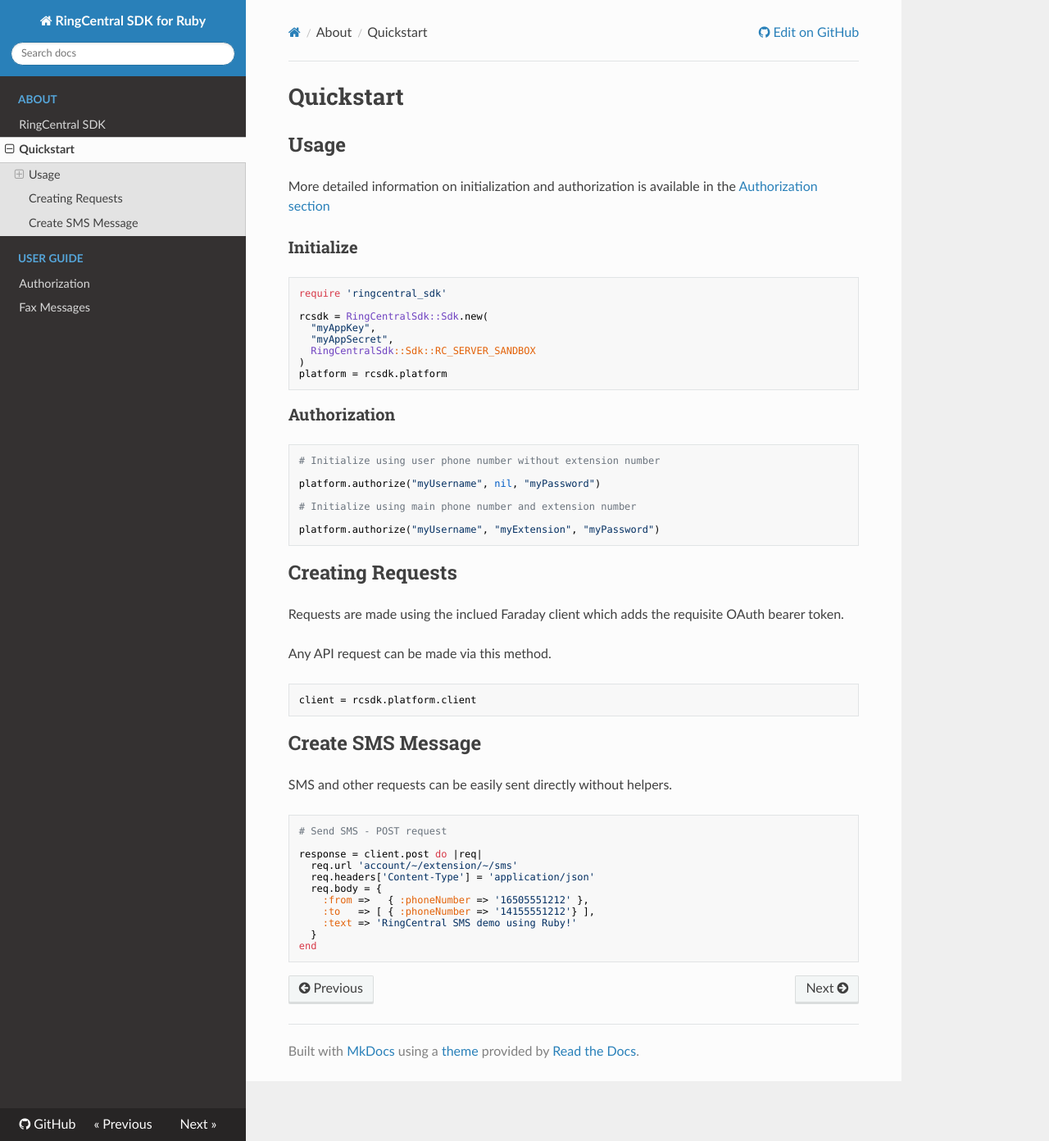
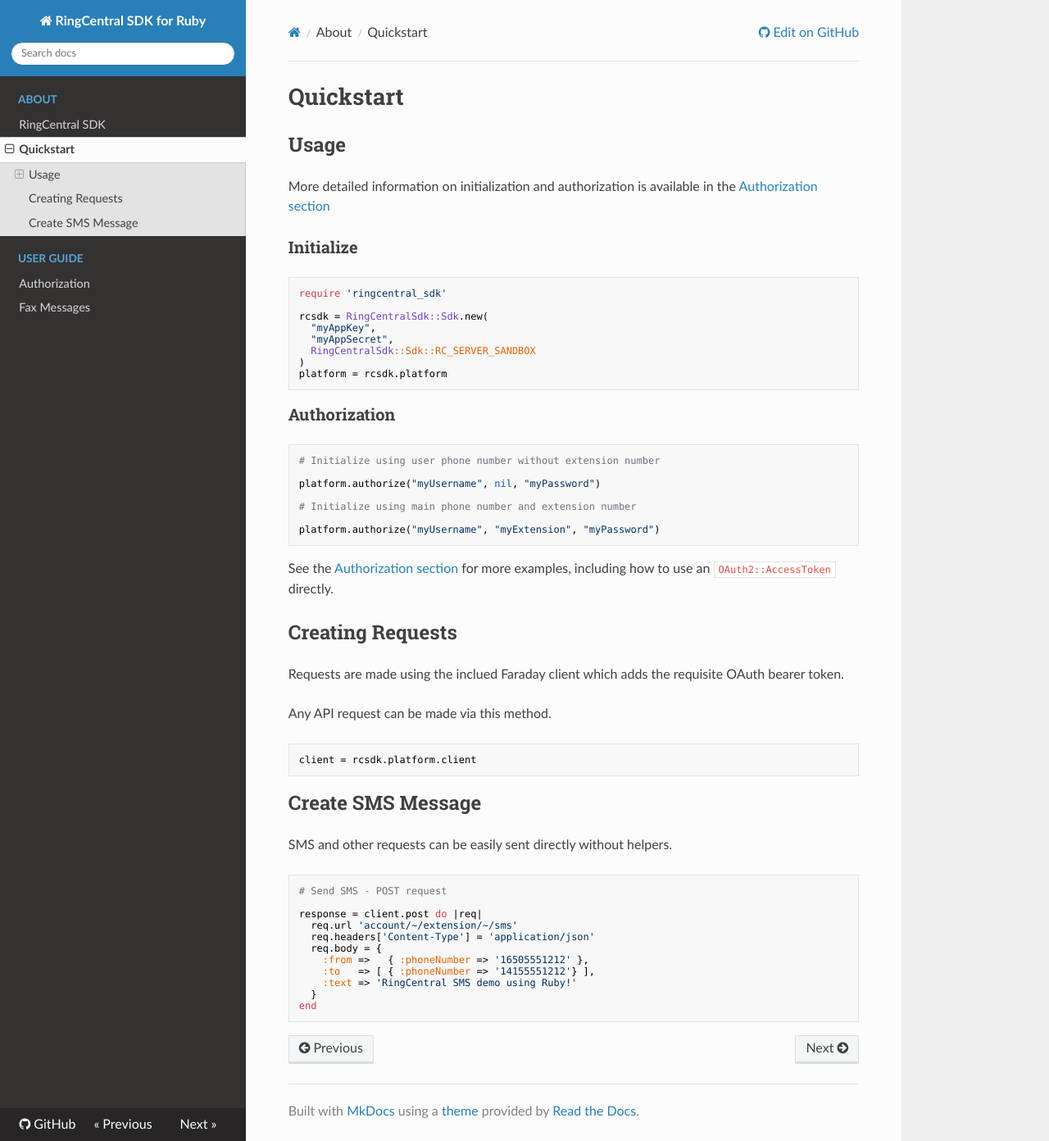
Before and after one commit to grokify/ringcentral-sdk-ruby, an MkDocs documentation site: the page built from docs/quickstart.md, in a window 1280 px wide and 1392 px high. Shown: the whole window at 82% size. Built offline with MkDocs 1.6.1, drawn with Linux system fonts in a browser that asks for light colours; nearby versions of some CDN libraries; old or Windows-style settings are respelled for this version of MkDocs.

Commit message:
update mkdocs

````diff
--- a/docs/quickstart.md
+++ b/docs/quickstart.md
@@ -30,6 +30,9 @@
 platform.authorize("myUsername", "myExtension", "myPassword")
 ```
 
+See the [Authorization section](usage/authorization/Authorization.md) for more examples, including
+how to use an `OAuth2::AccessToken` directly.
+
 ## Creating Requests
 
 Requests are made using the inclued Faraday client which adds the requisite OAuth bearer token.
````
Also changed, not shown: docs/index.md (+1 -1 lines).
